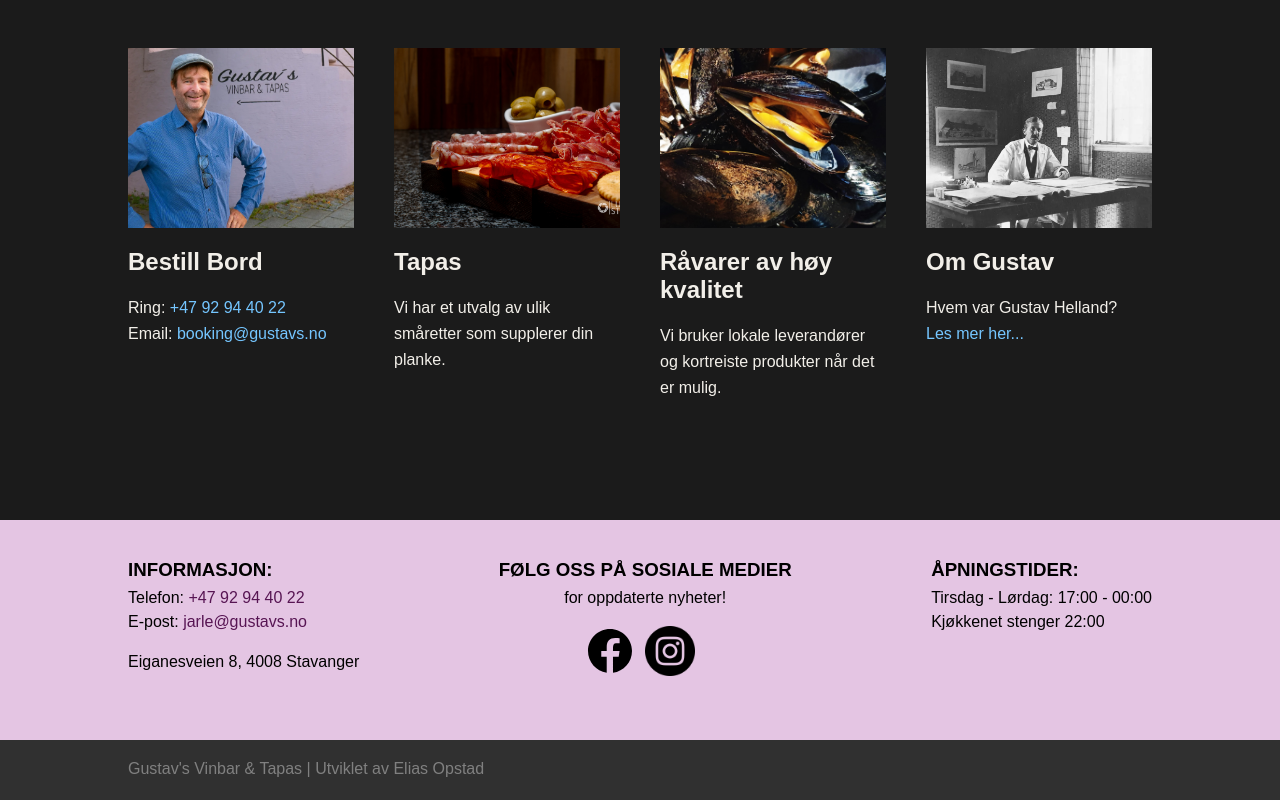
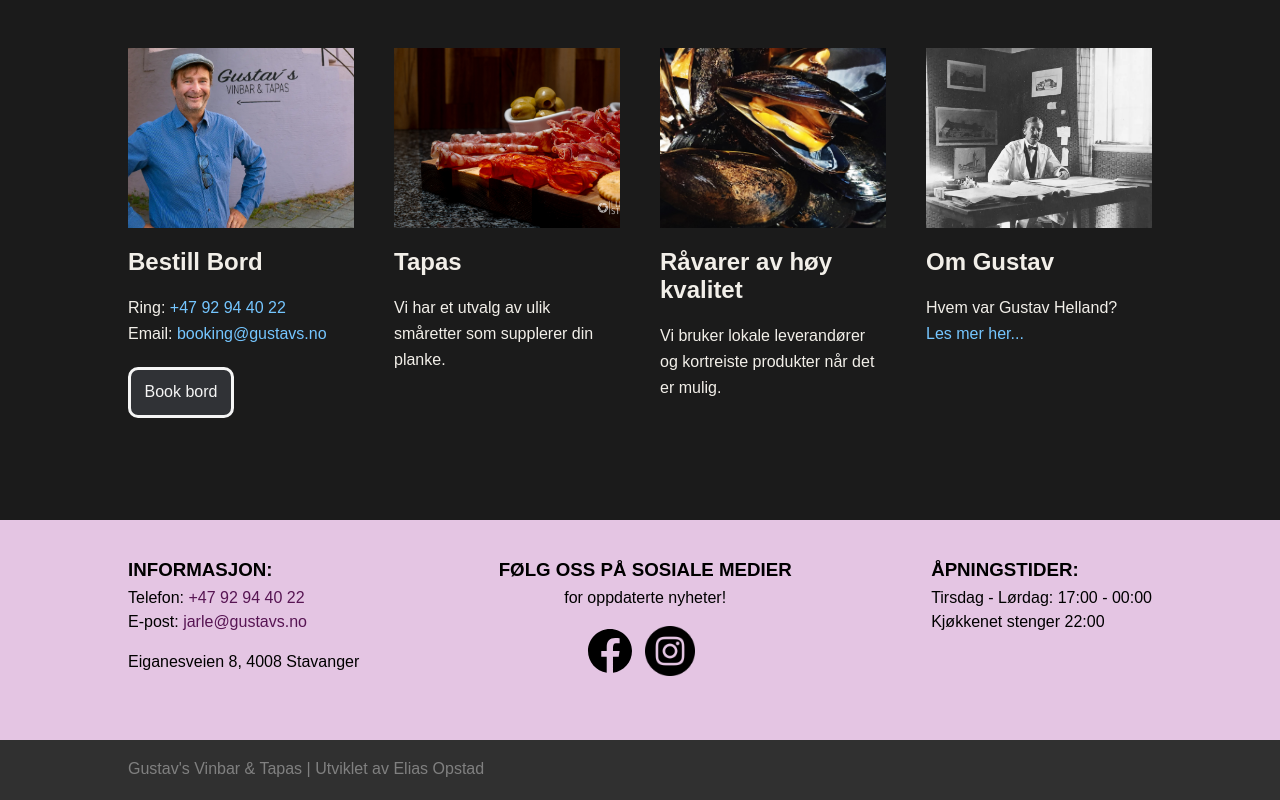
Before and after one commit to EliasOpstad/gustavs, a React (Create React App) app: page / in a window 1280 px wide. Shown: the part 1074-1874 px from the top of the page. Built offline with nearby package versions, Linux system fonts and the light colour scheme.

Commit message:
Created BookingButton.tsx and added it in ImageRow and Menu page. Also change the name of menu to BOOK BORD.

```diff
--- /dev/null
+++ b/src/CommonComponents/BookingButton.tsx
@@ -0,0 +1,31 @@
+import styled from "styled-components";
+import { FOOTER_COLOR } from "../helper/HelperVariables";
+
+const BookButton = styled.div`
+  width: 80px;
+  height: 25px;
+  background-color: #303236;
+  border: 3px whitesmoke solid;
+  border-radius: 10px;
+  color: whitesmoke;
+  padding: 10px;
+  align-content: center;
+  text-align: center;
+
+  &:hover {
+    background-color: ${FOOTER_COLOR};
+    cursor: pointer;
+  }
+`;
+
+export const BookingButton = () => {
+  return (
+    <BookButton
+      onClick={() =>
+        window.open("https://gustavs-vinbar-og-tapas.munu.shop/bookings")
+      }
+    >
+      Book bord
+    </BookButton>
+  );
+};
--- a/src/CommonComponents/Footer.tsx
+++ b/src/CommonComponents/Footer.tsx
@@ -16,6 +16,12 @@ import {
 } from "../helper/HelperVariables";
 
 const Container = styled(Column)`
+  position: relative;
+  bottom: 0;
+  left: 0;
+  width: 100%;
+  min-height: 75px;
+
   height: 280px;
   justify-content: space-between;
   width: 100%;
--- a/src/CommonComponents/ImageRow.tsx
+++ b/src/CommonComponents/ImageRow.tsx
@@ -8,6 +8,7 @@ import { PHONE, EMAIL_BOOKING } from "../helper/HelperVariables";
 import { useNavigate } from "react-router-dom";
 import { PATH_ABOUTGUSTAV } from "../RouterFolder/Routes";
 import { Column } from "../styles/Style-helper";
+import { BookingButton } from "./BookingButton";
 
 const Bilde = styled.img`
   width: 100%;
@@ -39,6 +40,14 @@ const LinkText = styled.p`
     color: #ff6ff8d2;
   }
 `;
+
+const FlexDiv = styled.div`
+  @media (max-width: 768px) {
+    display: flex;
+    justify-content: space-between;
+  }
+`;
+
 const Description = styled.p`
   margin: 0;
   margin-bottom: 20px;
@@ -60,12 +69,16 @@ export const ImageRow = () => {
         <Element>
           <Bilde src={bestillBord} />
           <Title>Bestill Bord</Title>
-          <Description>
-            Ring: <a href="tel:92944022">{PHONE}</a> <br />
-            Email: <a href="mailto:booking@gustavs.no">{EMAIL_BOOKING}</a>{" "}
-            <br />
-            {/* Gustav's tar juleferie fra 19 des til 4 januar. <br/> God Jul! */}
-          </Description>
+          <FlexDiv>
+            <Description>
+              Ring: <a href="tel:92944022">{PHONE}</a> <br />
+              Email: <a href="mailto:booking@gustavs.no">
+                {EMAIL_BOOKING}
+              </a>{" "}
+              {/* Gustav's tar juleferie fra 19 des til 4 januar. <br /> God Jul! */}
+            </Description>
+            <BookingButton />
+          </FlexDiv>
         </Element>
         <Element>
           <Bilde src={tbc} />
--- a/src/CommonComponents/Nav/HamburgerMenu.tsx
+++ b/src/CommonComponents/Nav/HamburgerMenu.tsx
@@ -64,7 +64,9 @@ const HamburgerMenu: React.FC = () => {
   return (
     <RightHeader>
       <ButtonLink onClick={() => navigate(PATH_HOME)}>HJEM</ButtonLink>
-      <ButtonLink onClick={() => navigate(PATH_ORDERTABLE)}>MENY</ButtonLink>
+      <ButtonLink onClick={() => navigate(PATH_ORDERTABLE)}>
+        BOOK BORD
+      </ButtonLink>
       <ButtonLink onClick={() => navigate(PATH_ABOUTGUSTAV)}>OM OSS</ButtonLink>
       <ButtonLink onClick={() => navigate(PATH_JOBBHOSOSS)}>
         LEDIG STILLING
--- a/src/CommonComponents/Soknad.tsx
+++ b/src/CommonComponents/Soknad.tsx
@@ -11,6 +11,7 @@ const Container = styled.div`
   padding-bottom: 75px;
   margin: auto;
   width: 50%;
+  height: 600px;
 
   @media (max-width: 920px) {
     width: 80%;
@@ -21,15 +22,23 @@ const Container = styled.div`
   }
 `;
 
+const Text = styled.div`
+  width: 80%;
+  margin: auto;
+  text-align: left;
+  padding: 20px;
+`;
+
 const Soknad = () => {
   return (
     <Container>
+      <Text>
         <h1> {NAVN_CAPS} SØKER SERVITØR MED KOMPETANSE OM VIN</h1>
         <p></p>
         <p>
-        Gustav's er en nyoppstartet tapas og vinbar i Stavanger, som holder til
-        på Eiganes i de gamle lokalene til Cafe d France. Stedet er intimt og
-        koselig med 40 sitteplasser.
+          Gustav's er en nyoppstartet tapas og vinbar i Stavanger, som holder
+          til på Eiganes i de gamle lokalene til Cafe d France. Stedet er intimt
+          og koselig med 40 sitteplasser.
         </p>
 
         <p>
@@ -38,10 +47,10 @@ const Soknad = () => {
         </p>
 
         <p>
-        Vi søker et utadvendt og sprudlende menneske som har en genuin interesse
-        for å sette gjestene i sentrum. Vi er et folkelig sted, med hyggelig og
-        god atmosfære, som skal være et typsik nabolagssted. Her skal man kunne
-        nyte et godt glass vin, litt tapas eller en helaften.
+          Vi søker et utadvendt og sprudlende menneske som har en genuin
+          interesse for å sette gjestene i sentrum. Vi er et folkelig sted, med
+          hyggelig og god atmosfære, som skal være et typsik nabolagssted. Her
+          skal man kunne nyte et godt glass vin, litt tapas eller en helaften.
         </p>
 
         <p>
@@ -54,13 +63,15 @@ const Soknad = () => {
         </p>
 
         <p>
-        Søknadsfrist: Vi behandler alle søknader fortløpende. Lønn etter avtale.{" "}
+          Søknadsfrist: Vi behandler alle søknader fortløpende. Lønn etter
+          avtale.{" "}
         </p>
 
         <p>
-        Send din CV og søknad til "jarle@gustavs.no" eller kontakt daglig leder
-        Jarle Johansen på 951 79 567.
+          Send din CV og søknad til "jarle@gustavs.no" eller kontakt daglig
+          leder Jarle Johansen på 951 79 567.
         </p>
+      </Text>
     </Container>
   );
 };
--- a/src/RouterFolder/Routes.ts
+++ b/src/RouterFolder/Routes.ts
@@ -1,6 +1,7 @@
 export const PATH_HOME = "/";
 export const PATH_RESTAURANT = "/Restaurant";
-export const PATH_ORDERTABLE = "/Bestill-bord";
+export const PATH_ORDERTABLE =
+  "https://gustavs-vinbar-og-tapas.munu.shop/bookings";
 export const PATH_ORDERTABLEDATO = "/Bestill-bord/dato";
 export const PATH_ABOUTGUSTAV = "/Om-gustav";
 export const PATH_PAGE404 = "/Page-404";
--- a/src/pages/OrderTable.tsx
+++ b/src/pages/OrderTable.tsx
@@ -5,11 +5,13 @@ import menu2 from "../Images/NEW_MENY2.png";
 import { Column, Row } from "../styles/Style-helper";
 import PHONE_ICON from "../Images/phone.png";
 import EMAIL_ICON from "../Images/email.png";
+import { BookingButton } from "../CommonComponents/BookingButton";
 
 import {
   BLACK_COLOR,
   BREAKPOINT_MEDIUM,
   EMAIL_BOOKING,
+  FOOTER_COLOR,
   PHONE,
   WHITE_COLOR,
 } from "../helper/HelperVariables";
@@ -40,7 +42,6 @@ const Contacts = styled(Column)`
 const ContactsElements = styled.div`
   font-size: 15px;
   align-items: center;
-
   gap: 10px;
 `;
 // const Bar = styled.p`
@@ -49,7 +50,7 @@ const ContactsElements = styled.div`
 //     display: none;
 //   }
 // `;
-const ManuContainer = styled.div`
+const MenuContainer = styled.div`
   margin-bottom: 30px;
 `;
 
@@ -105,6 +106,7 @@ export const OrderTable = () => {
         <Title>Ønsker du å bestille bord hos Gustav's?</Title>
         {/* <h2>Gustav's tar juleferie fra 19 des til 4 januar. God Jul!</h2> */}
         <Contacts>
+          <BookingButton />
           <ROW>
             <ContactsElements>Telefon: {PHONE}</ContactsElements>
             <a href="tel:92944022">
@@ -120,10 +122,10 @@ export const OrderTable = () => {
         </Contacts>
 
         <MENY>MENY</MENY>
-        <ManuContainer>
+        <MenuContainer>
           <Menu src={menu1} />
           <Menu src={menu2} />
-        </ManuContainer>
+        </MenuContainer>
       </Content>
     </Container>
   );
```
Lines whose indentation alone changed are shown as unchanged.
